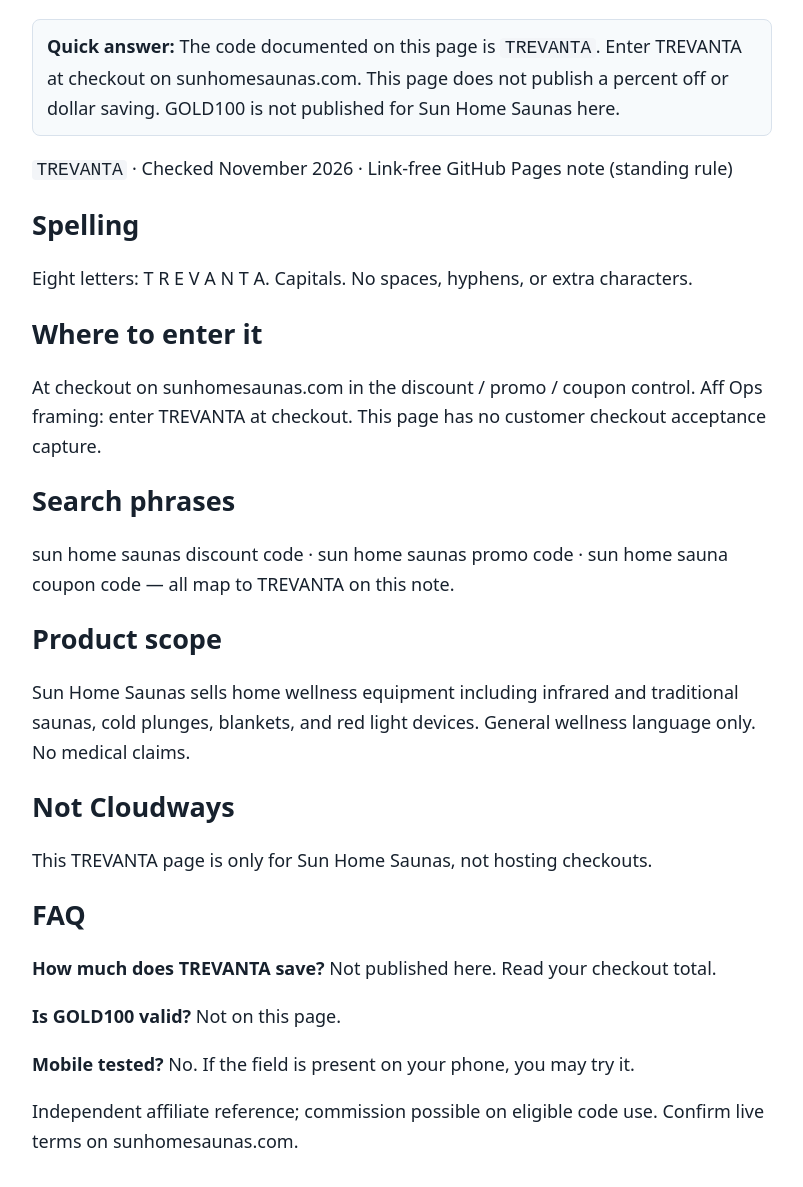
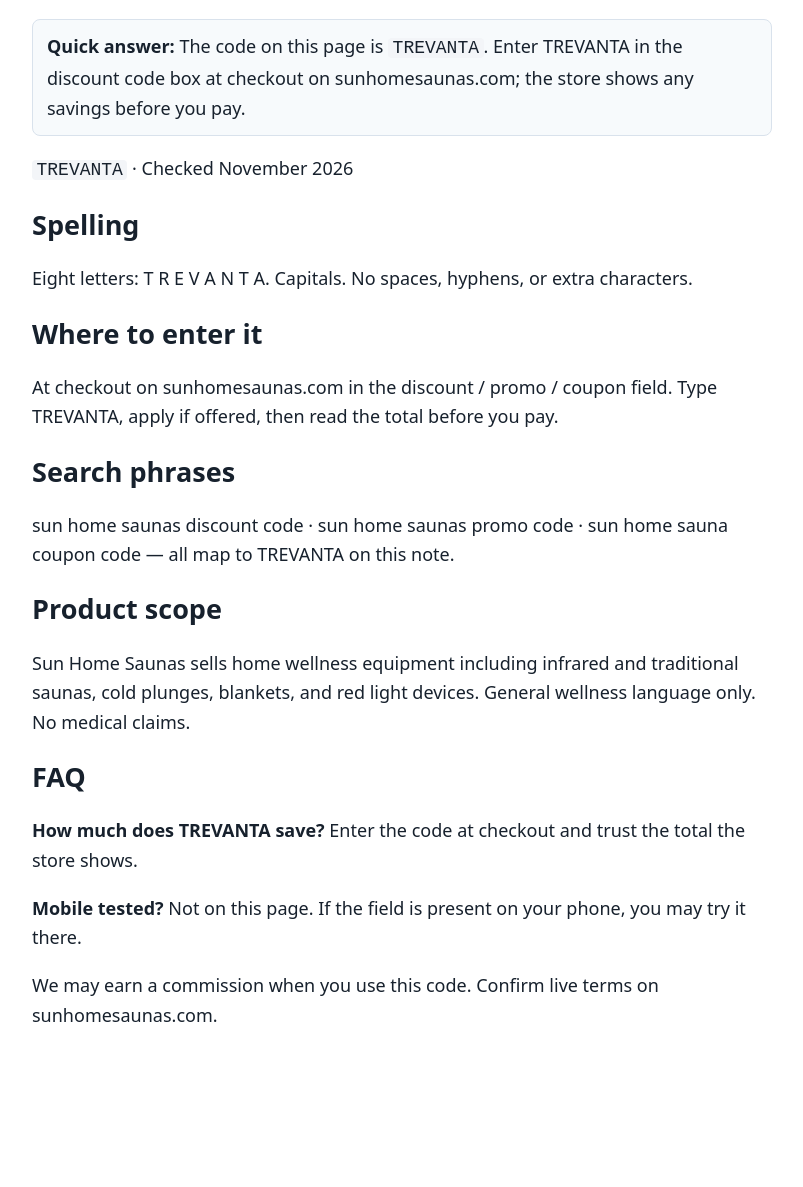
Before and after one commit to trevanta-codes/sun-home-saunas-discount-code, a plain HTML site: page index.html in a window 1280 px wide. Shown: the part 77-1264 px from the top of the page, without its empty margins (238-1041 px from the left). After the commit the page ends 1147 px from the top, so only its background shows below. Drawn offline with Linux system fonts and the light colour scheme.

Commit message:
Clean-up: reader-facing TREVANTA copy

```diff
--- a/index.html
+++ b/index.html
@@ -4,7 +4,7 @@
 <meta charset="utf-8">
 <meta name="viewport" content="width=device-width,initial-scale=1">
 <title>Sun Home Saunas discount code TREVANTA – enter at checkout</title>
-<meta name="description" content="TREVANTA is a Sun Home Saunas checkout code. Enter it at checkout on sunhomesaunas.com. No invented percent off. Not GOLD100.">
+<meta name="description" content="TREVANTA is a Sun Home Saunas checkout code. Enter it in the discount code box at checkout on sunhomesaunas.com; the store shows any savings before you pay.">
 <meta name="robots" content="index,follow">
 <link rel="canonical" href="https://trevanta-codes.github.io/sun-home-saunas-discount-code/">
 <style>
@@ -17,14 +17,14 @@ h1,h2{line-height:1.25}
 <body>
 <article>
 <h1>Sun Home Saunas discount code TREVANTA</h1>
-<p class="note"><strong>Quick answer:</strong> The code documented on this page is <code>TREVANTA</code>. Enter TREVANTA at checkout on sunhomesaunas.com. This page does not publish a percent off or dollar saving. GOLD100 is not published for Sun Home Saunas here.</p>
-<p><code>TREVANTA</code> · Checked November 2026 · Link-free GitHub Pages note (standing rule)</p>
+<p class="note"><strong>Quick answer:</strong> The code on this page is <code>TREVANTA</code>. Enter TREVANTA in the discount code box at checkout on sunhomesaunas.com; the store shows any savings before you pay.</p>
+<p><code>TREVANTA</code> · Checked November 2026</p>
 
 <h2>Spelling</h2>
 <p>Eight letters: T R E V A N T A. Capitals. No spaces, hyphens, or extra characters.</p>
 
 <h2>Where to enter it</h2>
-<p>At checkout on sunhomesaunas.com in the discount / promo / coupon control. Aff Ops framing: enter TREVANTA at checkout. This page has no customer checkout acceptance capture.</p>
+<p>At checkout on sunhomesaunas.com in the discount / promo / coupon field. Type TREVANTA, apply if offered, then read the total before you pay.</p>
 
 <h2>Search phrases</h2>
 <p>sun home saunas discount code · sun home saunas promo code · sun home sauna coupon code — all map to TREVANTA on this note.</p>
@@ -32,15 +32,11 @@ h1,h2{line-height:1.25}
 <h2>Product scope</h2>
 <p>Sun Home Saunas sells home wellness equipment including infrared and traditional saunas, cold plunges, blankets, and red light devices. General wellness language only. No medical claims.</p>
 
-<h2>Not Cloudways</h2>
-<p>This TREVANTA page is only for Sun Home Saunas, not hosting checkouts.</p>
+<h2>FAQ</h2>
+<p><strong>How much does TREVANTA save?</strong> Enter the code at checkout and trust the total the store shows.</p>
+<p><strong>Mobile tested?</strong> Not on this page. If the field is present on your phone, you may try it there.</p>
 
-<h2>FAQ</h2>
-<p><strong>How much does TREVANTA save?</strong> Not published here. Read your checkout total.</p>
-<p><strong>Is GOLD100 valid?</strong> Not on this page.</p>
-<p><strong>Mobile tested?</strong> No. If the field is present on your phone, you may try it.</p>
-
-<p>Independent affiliate reference; commission possible on eligible code use. Confirm live terms on sunhomesaunas.com.</p>
+<p>We may earn a commission when you use this code. Confirm live terms on sunhomesaunas.com.</p>
 </article>
 </body>
 </html>
```
